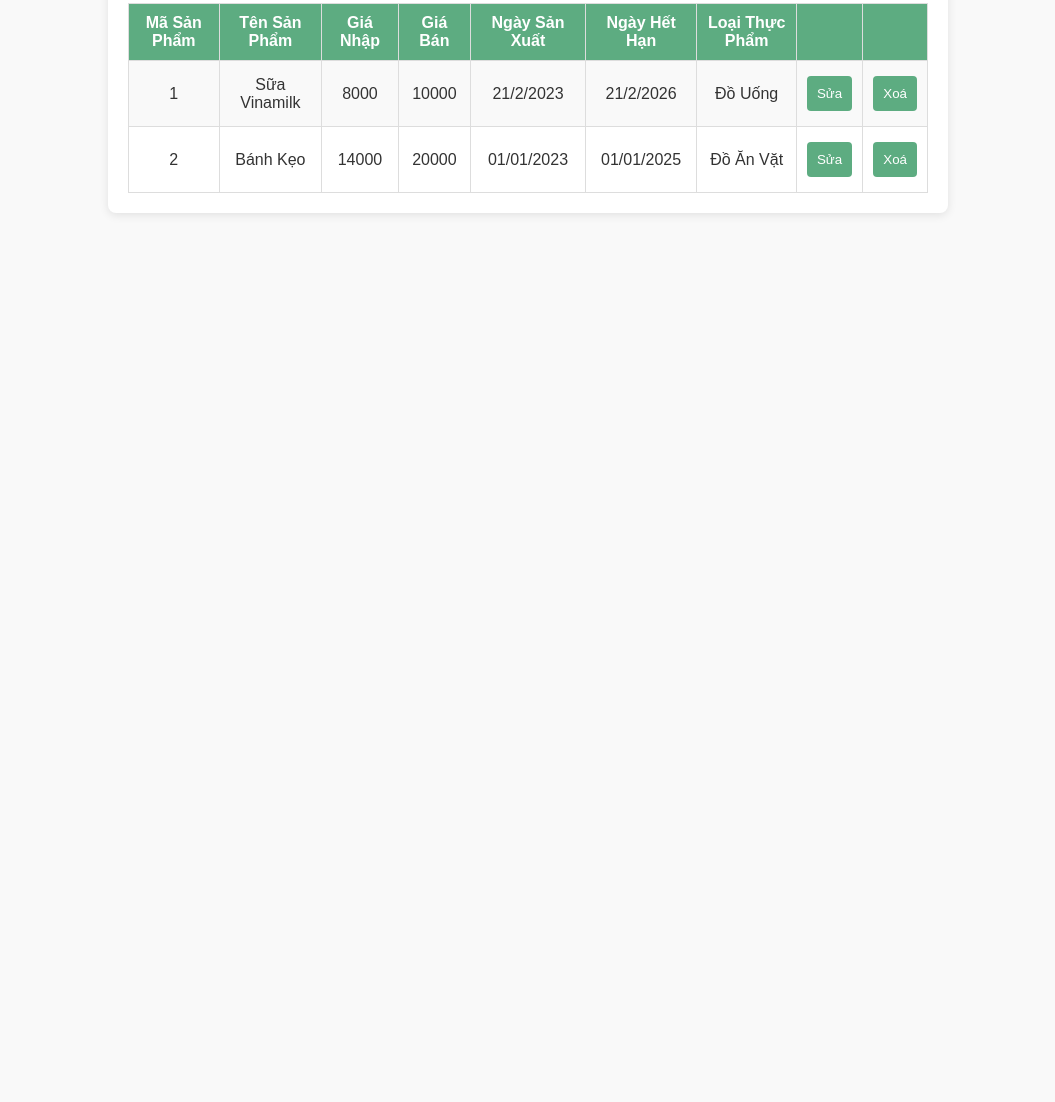
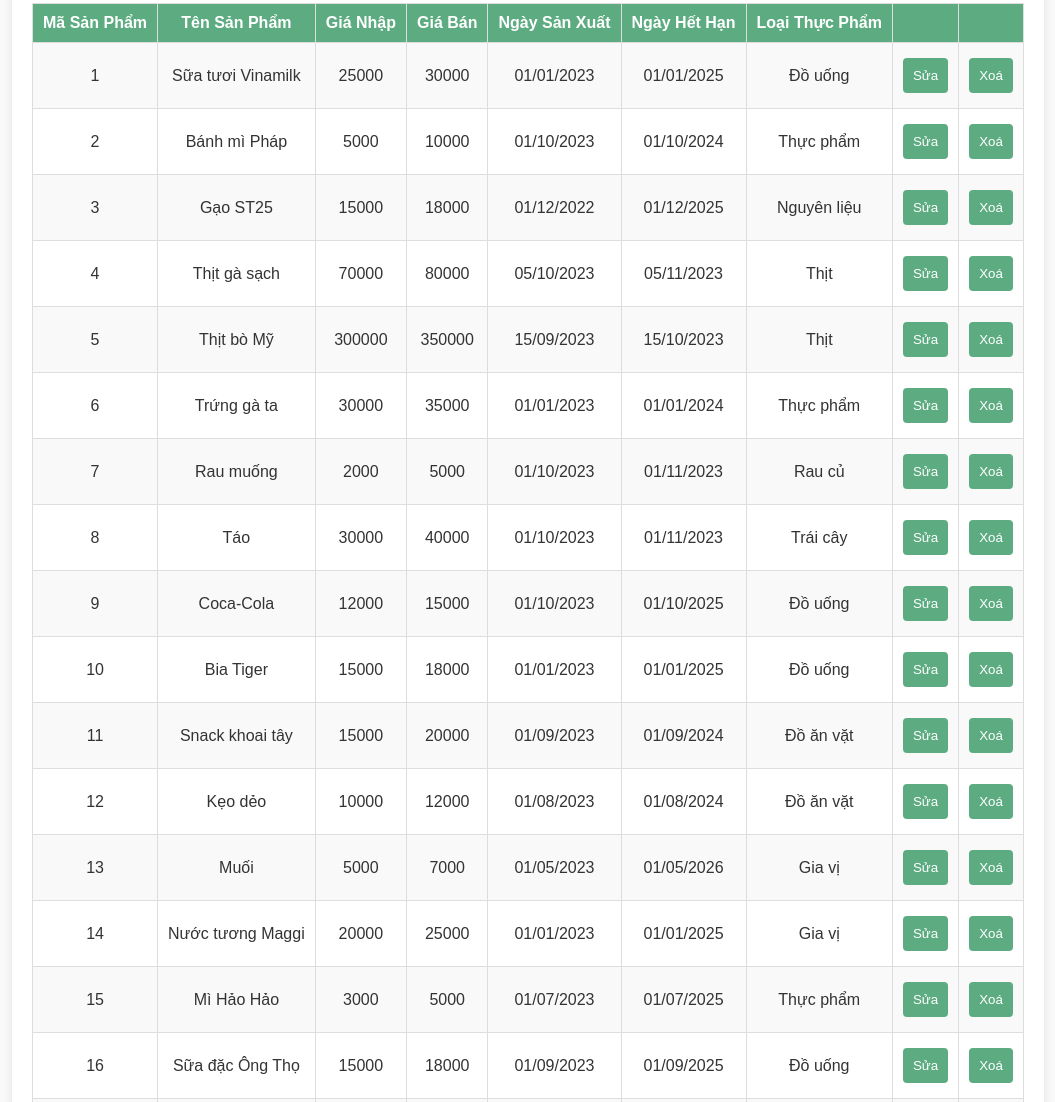
Before and after one commit to phat41204/CGO-C0824m1-nguyen-tien-phat, a plain HTML site: page html/casestudy/ứng dụng quản lý bán hàng.html in a window 1280 px wide. Shown: the part 282-1384 px from the top of the page, without its empty margins (112-1167 px from the left). Before the commit the page ends 800 px from the top, so only its background shows below. Drawn offline with Linux system fonts and the light colour scheme.

Commit message:
bài tập

```diff
--- a/html/casestudy/ứng dụng quản lý bán hàng.html
+++ b/html/casestudy/ứng dụng quản lý bán hàng.html
@@ -19,7 +19,7 @@
         }
 
         .container {
-            max-width: 800px;
+            max-width: 80%;
             margin: auto;
             padding: 20px;
             background-color: white;
@@ -88,6 +88,7 @@
             border-radius: 8px;
             box-shadow: 0 0 10px rgba(0, 0, 0, 0.3);
             z-index: 1000;
+            width: 400px;
         }
 
         #overlayer {
@@ -150,8 +151,27 @@
     }
 
     let product = [];
-    product.push(new Product(1, "Sữa Vinamilk", "8000", "10000", "21/2/2023", "21/2/2026", "Đồ Uống"));
-    product.push(new Product(2, "Bánh Kẹo", "14000", "20000", "01/01/2023", "01/01/2025", "Đồ Ăn Vặt"));
+    product.push(new Product(1, "Sữa tươi Vinamilk", "25000", "30000", "01/01/2023", "01/01/2025", "Đồ uống"));
+    product.push(new Product(2, "Bánh mì Pháp", "5000", "10000", "01/10/2023", "01/10/2024", "Thực phẩm"));
+    product.push(new Product(3, "Gạo ST25", "15000", "18000", "01/12/2022", "01/12/2025", "Nguyên liệu"));
+    product.push(new Product(4, "Thịt gà sạch", "70000", "80000", "05/10/2023", "05/11/2023", "Thịt"));
+    product.push(new Product(5, "Thịt bò Mỹ", "300000", "350000", "15/09/2023", "15/10/2023", "Thịt"));
+    product.push(new Product(6, "Trứng gà ta", "30000", "35000", "01/01/2023", "01/01/2024", "Thực phẩm"));
+    product.push(new Product(7, "Rau muống", "2000", "5000", "01/10/2023", "01/11/2023", "Rau củ"));
+    product.push(new Product(8, "Táo", "30000", "40000", "01/10/2023", "01/11/2023", "Trái cây"));
+    product.push(new Product(9, "Coca-Cola", "12000", "15000", "01/10/2023", "01/10/2025", "Đồ uống"));
+    product.push(new Product(10, "Bia Tiger", "15000", "18000", "01/01/2023", "01/01/2025", "Đồ uống"));
+    product.push(new Product(11, "Snack khoai tây", "15000", "20000", "01/09/2023", "01/09/2024", "Đồ ăn vặt"));
+    product.push(new Product(12, "Kẹo dẻo", "10000", "12000", "01/08/2023", "01/08/2024", "Đồ ăn vặt"));
+    product.push(new Product(13, "Muối", "5000", "7000", "01/05/2023", "01/05/2026", "Gia vị"));
+    product.push(new Product(14, "Nước tương Maggi", "20000", "25000", "01/01/2023", "01/01/2025", "Gia vị"));
+    product.push(new Product(15, "Mì Hảo Hảo", "3000", "5000", "01/07/2023", "01/07/2025", "Thực phẩm"));
+    product.push(new Product(16, "Sữa đặc Ông Thọ", "15000", "18000", "01/09/2023", "01/09/2025", "Đồ uống"));
+    product.push(new Product(17, "Nước lọc Aquafina", "7000", "9000", "01/01/2023", "01/01/2024", "Đồ uống"));
+    product.push(new Product(18, "Pizza", "80000", "90000", "01/10/2023", "01/10/2024", "Thức ăn nhanh"));
+    product.push(new Product(19, "Dầu ăn Neptune", "30000", "35000", "01/12/2023", "01/12/2026", "Gia vị"));
+    product.push(new Product(20, "Xà phòng Dove", "20000", "25000", "01/01/2023", "01/01/2025", "Mỹ phẩm"));
+
     display(product);
 
     function display(product) {
```
